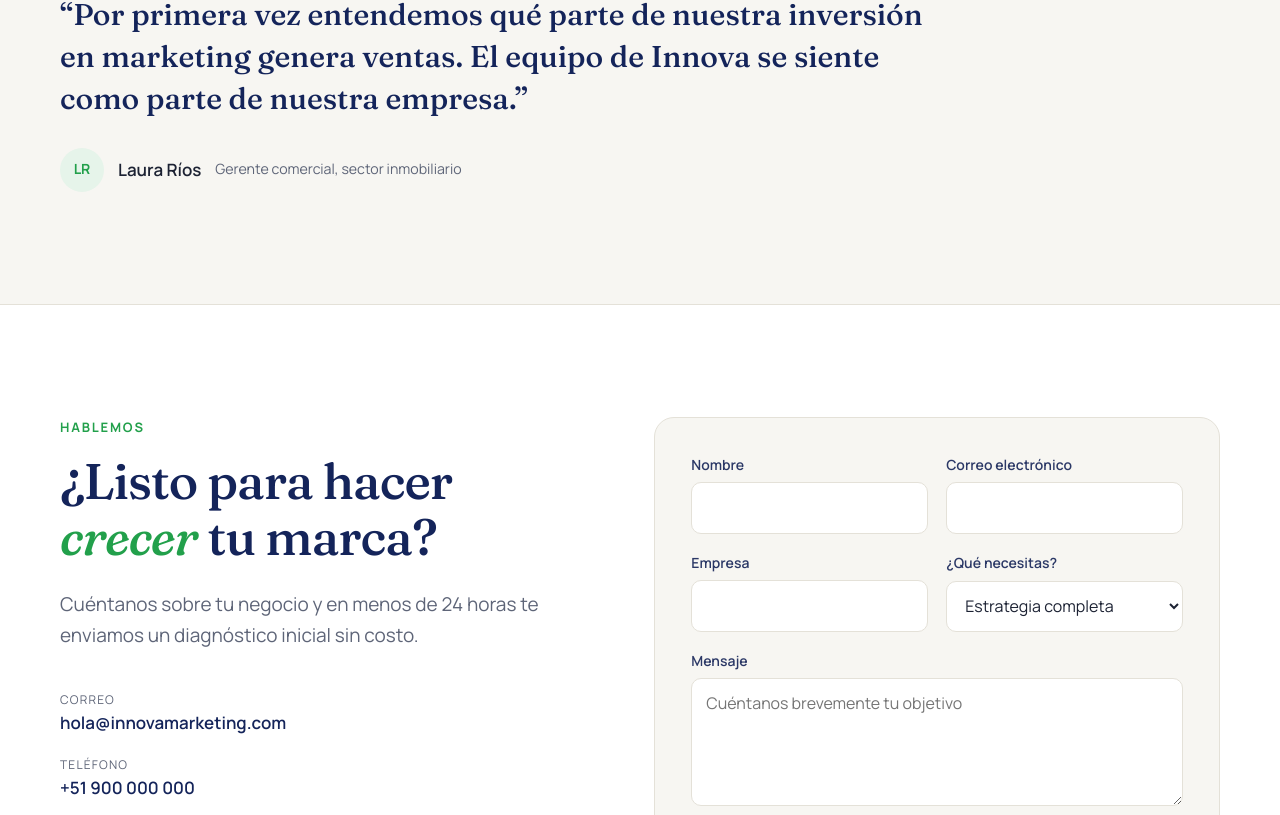
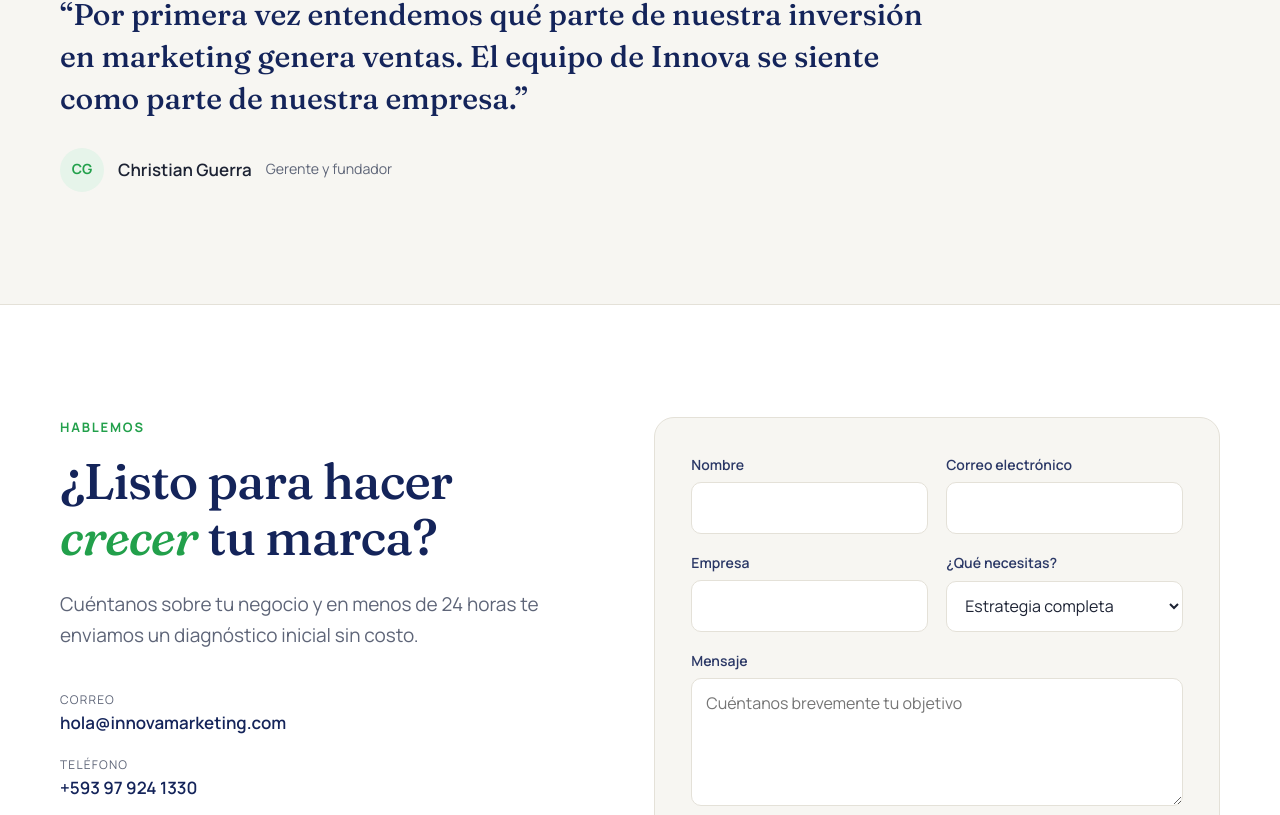
Before and after one commit to L4RV0/innova-marketing, a plain HTML site: page index.html in a window 1280 px wide. Shown: the part 3525-4340 px from the top of the page. Drawn offline with Linux system fonts and the light colour scheme.

Commit message:
Actualizar teléfono de contacto y testimonio de Christian Guerra
Co-Authored-By: Claude Opus 5.5 <noreply@anthropic.com>

```diff
--- a/index.html
+++ b/index.html
@@ -228,7 +228,7 @@
 
         <figure class="quote reveal">
           <blockquote>“Por primera vez entendemos qué parte de nuestra inversión en marketing genera ventas. El equipo de Innova se siente como parte de nuestra empresa.”</blockquote>
-          <figcaption><span class="avatar" aria-hidden="true">LR</span> Laura Ríos <small>Gerente comercial, sector inmobiliario</small></figcaption>
+          <figcaption><span class="avatar" aria-hidden="true">CG</span> Christian Guerra <small>Gerente y fundador</small></figcaption>
         </figure>
       </div>
     </section>
@@ -242,7 +242,7 @@
           <p class="lead">Cuéntanos sobre tu negocio y en menos de 24 horas te enviamos un diagnóstico inicial sin costo.</p>
           <ul class="contact-list">
             <li><small>Correo</small><a href="mailto:hola@innovamarketing.com">hola@innovamarketing.com</a></li>
-            <li><small>Teléfono</small><a href="tel:+51900000000">+51 900 000 000</a></li>
+            <li><small>Teléfono</small><a href="tel:+593979241330">+593 97 924 1330</a></li>
             <li><small>Horario</small>Lunes a viernes, 9:00 – 18:00</li>
           </ul>
         </div>
```
